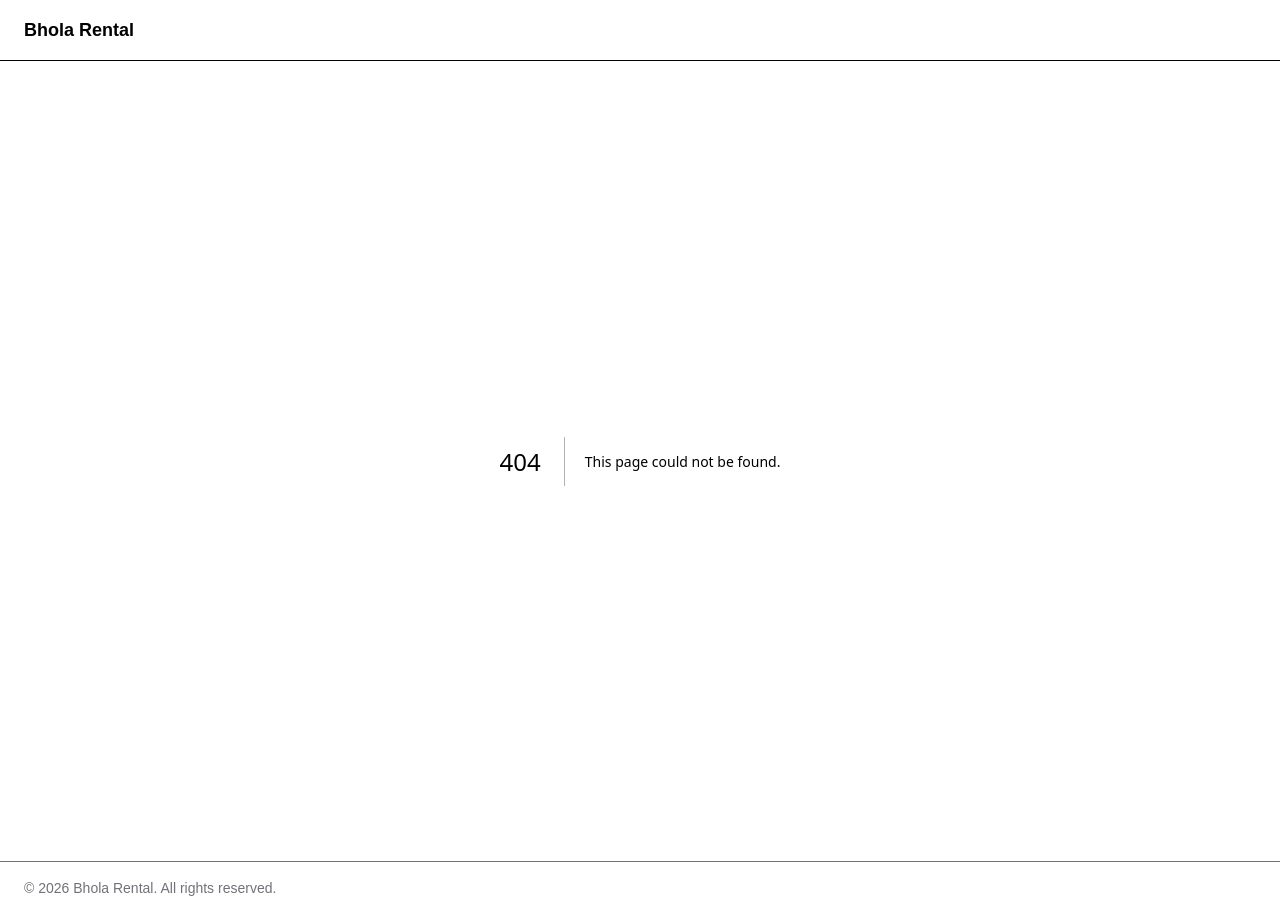
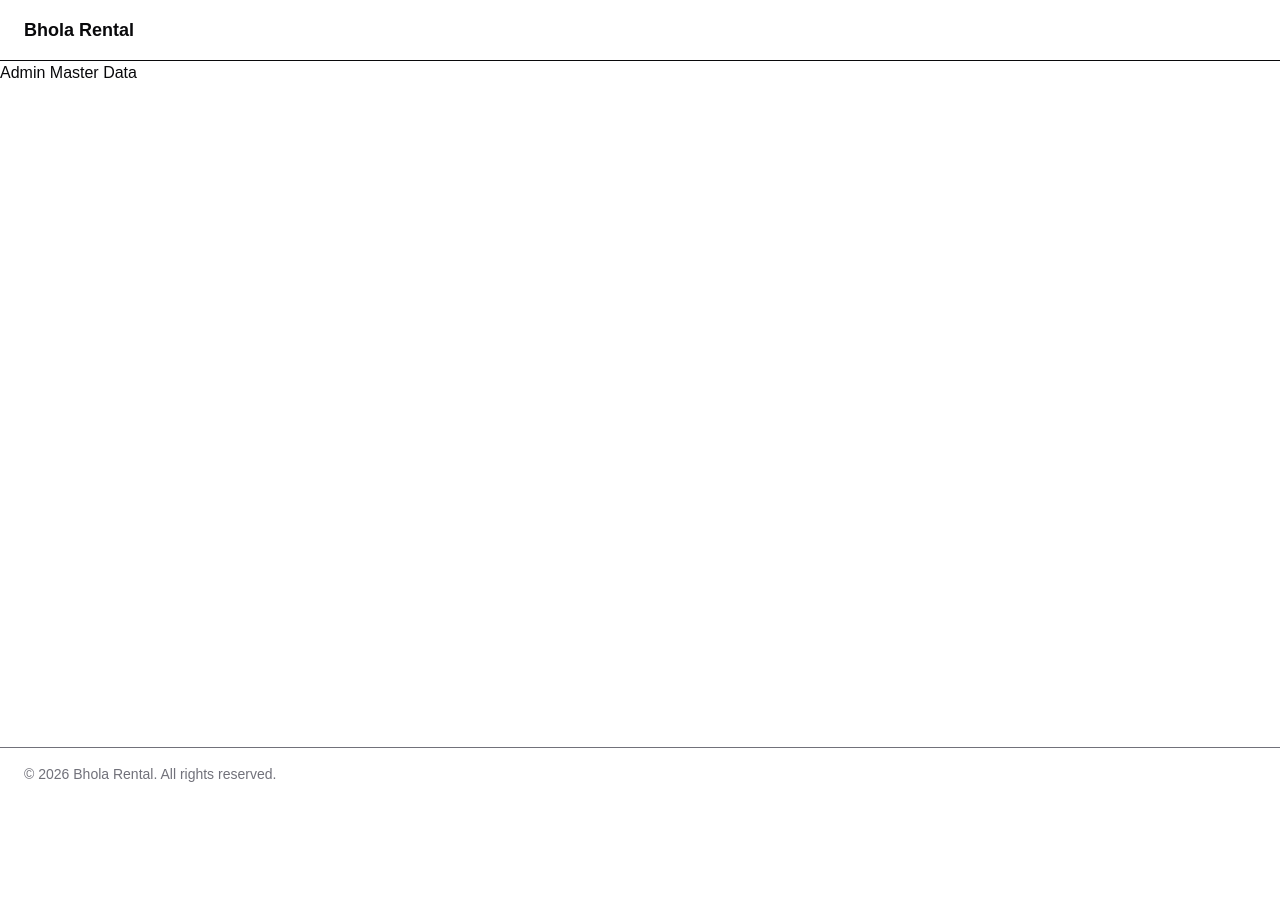
Before and after one commit to TanzilIslam/bhola-rental, a Next.js app: page /admin/master-data in a window 1280 px wide. Before the commit this address had no page. After the commit the page ends 800 px from the top, so only its background shows below. Built offline with nearby package versions, Linux system fonts and the light colour scheme.

Commit message:
Add admin/master-data route
https://claude.ai/code/session_01VR2y9x6cyHU7j1hZUXBWHK

```diff
--- /dev/null
+++ b/src/app/admin/master-data/page.tsx
@@ -0,0 +1,3 @@
+export default function AdminMasterDataPage() {
+  return <p>Admin Master Data</p>;
+}
```
